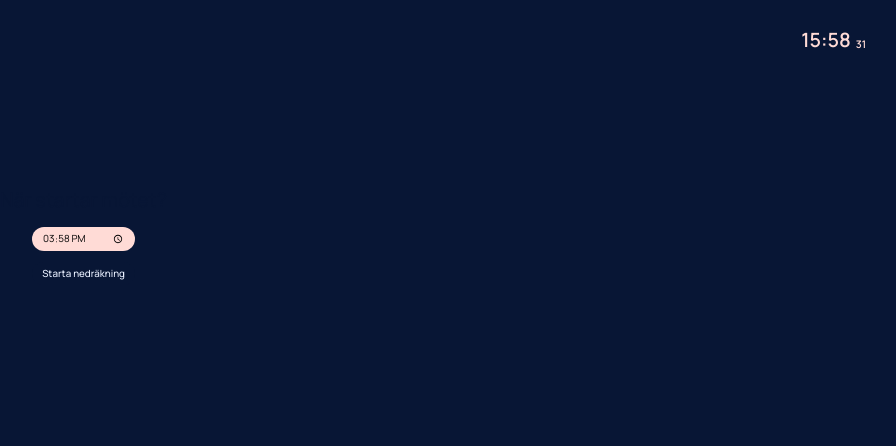
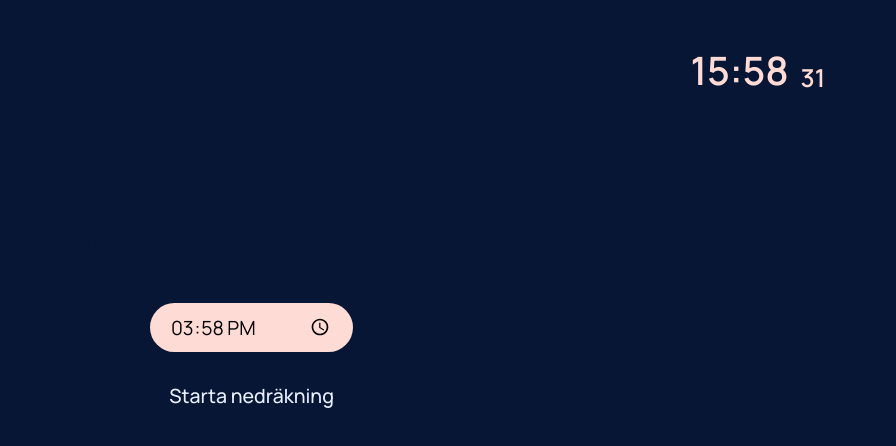
Before and after one commit to andsimdev/Pauzzz, a plain HTML site: page index.html in a window 1280 px wide. Shown: the whole page, without its empty margins (326-1222 px from the left). Drawn offline with Linux system fonts and the light colour scheme.

Commit message:
Zoom 95%

```diff
--- a/style.css
+++ b/style.css
@@ -13,7 +13,7 @@
     box-sizing: border-box;
     font-family: 'Manrope', sans-serif;
     transition: .25s;
-    zoom: .8;
+    zoom: .95;
 }
 
 body {
```
